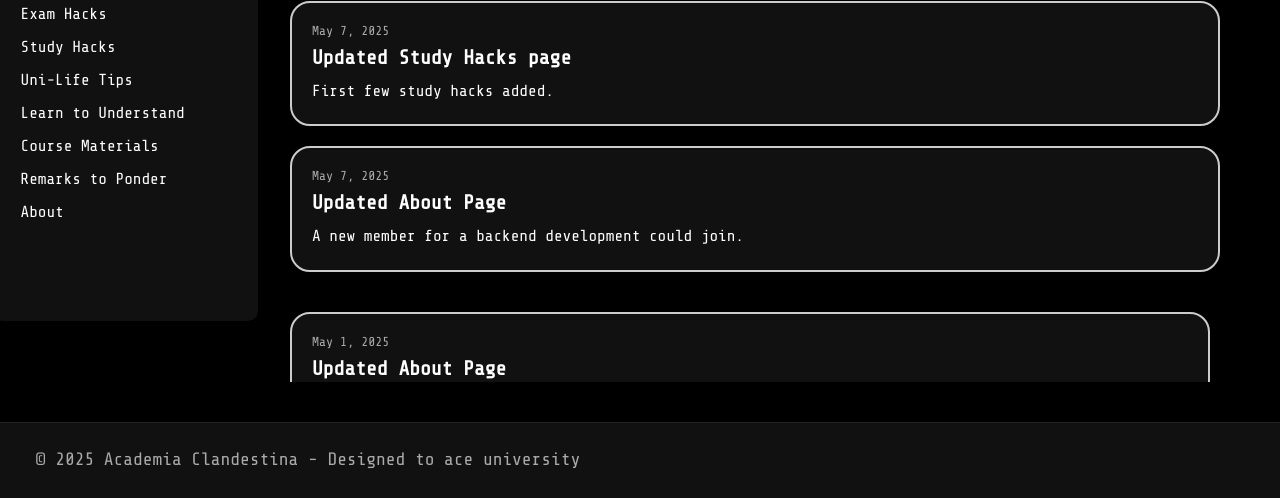
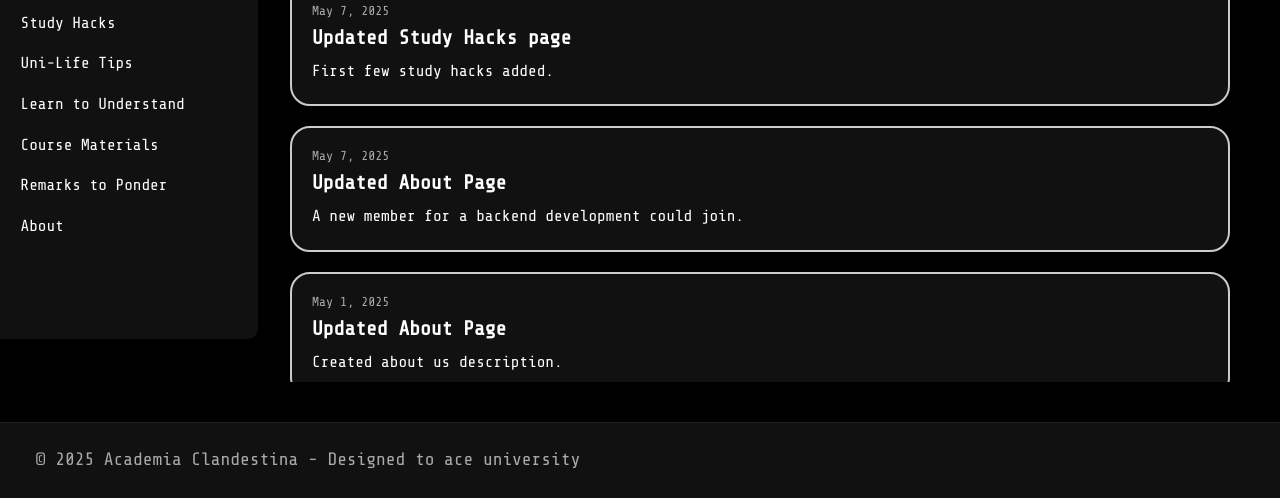
Before and after one commit to flairysky/academiaclandestina, a plain HTML site: page index.html in a window 1280 px wide. Shown: the part 378-876 px from the top of the page. Drawn offline with nearby package versions, Linux system fonts and the light colour scheme; a web font is replaced by a local one.

Commit message:
updated news feed design and bullet points design

```diff
--- a/index.html
+++ b/index.html
@@ -7,7 +7,6 @@
   <link rel="icon" type="image/png" href="assets/actransparent.png">
   <link rel="stylesheet" href="style.css" />
   <link href="https://fonts.googleapis.com/css2?family=Share+Tech+Mono&family=UnifrakturCook:wght@700&display=swap" rel="stylesheet">
-
 </head>
 <body>
   <div class="container">
@@ -40,7 +39,6 @@
       <p>Browse through the news feed.</p>
 
       <div class="news-feed">
-        <div class="news-feed">
         <a href="StudyHacks.html" class="news-card">
           <div class="date">May 7, 2025</div>
           <h2>Updated Exam Hacks page</h2>
@@ -59,7 +57,6 @@
           <p>A new member for a backend development could join.</p>
         </a>
 
-      <div class="news-feed">
         <a href="About.html" class="news-card">
           <div class="date">May 1, 2025</div>
           <h2>Updated About Page</h2>
@@ -81,9 +78,8 @@
         <a href="index.html" class="news-card">
           <div class="date">25 April, 2025</div>
           <h2>Academia Clandestina was born</h2>
-          <p>Webpage creattion.</p>
+          <p>Webpage creation.</p>
         </a>
-
       </div>
     </main>
   </div>
--- a/style.css
+++ b/style.css
@@ -392,3 +392,15 @@ a:hover {
   overflow-y: auto;
   padding-right: 10px;
 }
+
+/* Adjust the spacing between bullet points */
+ul, ol {
+  list-style-position: inside; /* Keep bullets inside */
+  margin-top: 0;
+  margin-bottom: 0;
+}
+
+ul li, ol li {
+  margin-bottom: 12px; /* Adjust this value for more or less spacing */
+  line-height: 1.6; /* Adjust this value for better text spacing */
+}
```
Lines whose indentation alone changed are shown as unchanged.
